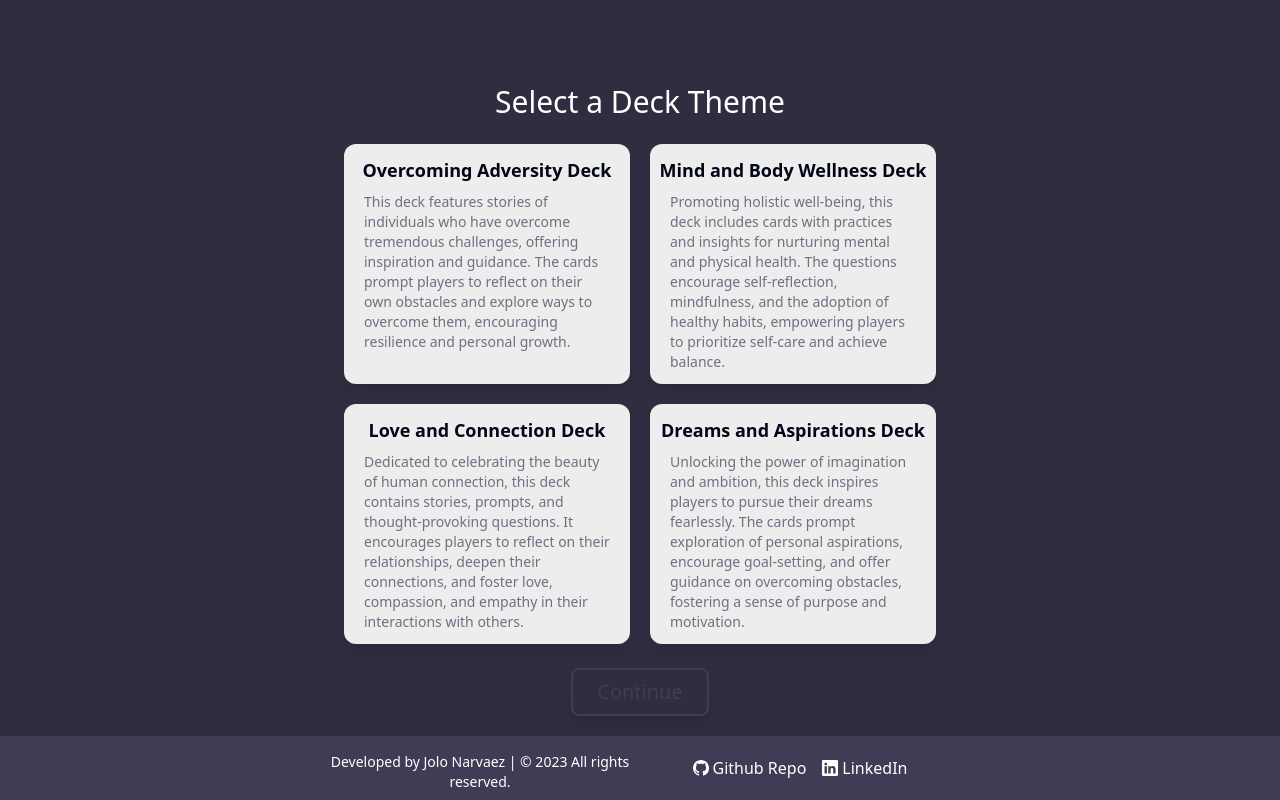
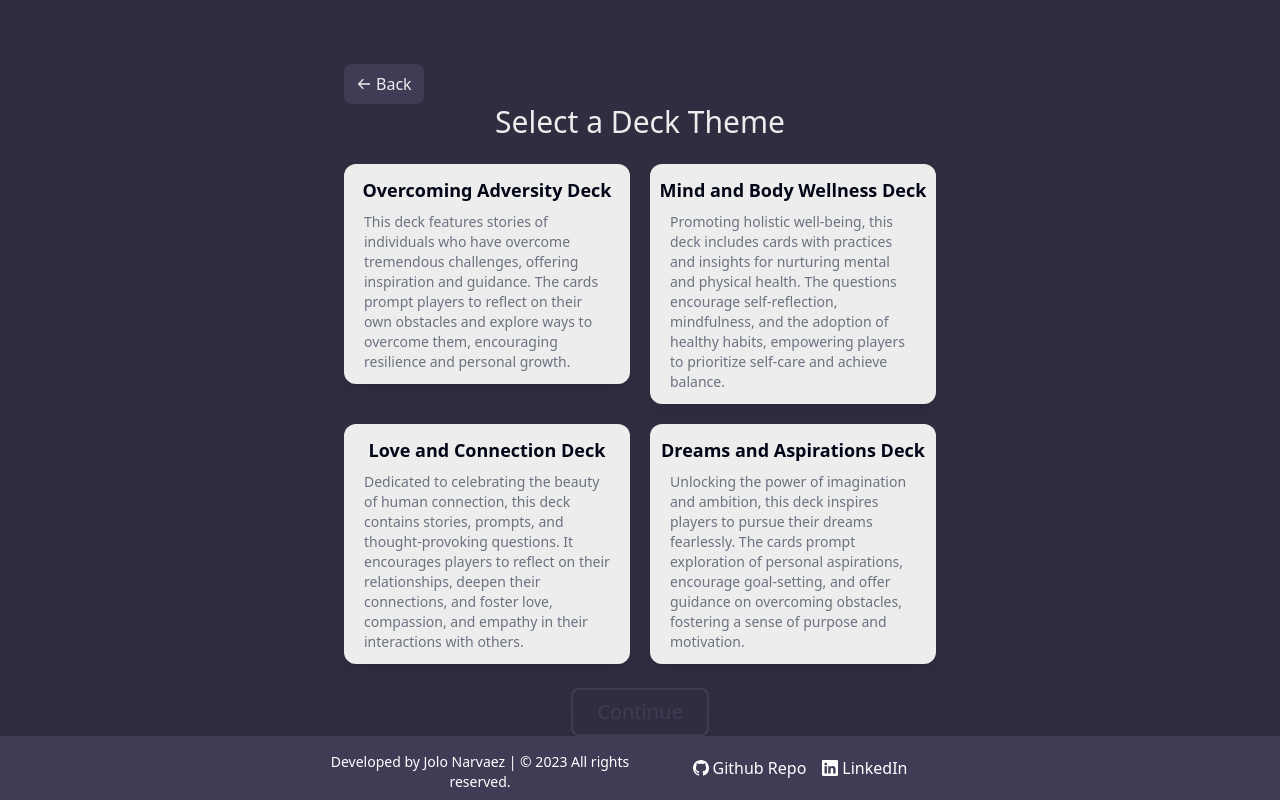
Before and after one commit to jolonarvaez/more-than-strangers, a Next.js app: page /start in a window 1280 px wide. Built offline with nearby package versions, Linux system fonts and the light colour scheme.

Commit message:
added ui componentes

```diff
--- a/package.json
+++ b/package.json
@@ -22,6 +22,7 @@
     "react": "18.2.0",
     "react-dom": "18.2.0",
     "react-icons": "^4.9.0",
+    "react-router-dom": "^6.13.0",
     "tailwindcss": "3.3.2",
     "typescript": "5.1.3"
   }
--- a/pages/start.tsx
+++ b/pages/start.tsx
@@ -1,8 +1,10 @@
 import Card from "@/components/Card";
 import { RadioGroup } from "@headlessui/react";
-import { Fragment, useState } from "react";
+import { Fragment, useEffect, useState } from "react";
 import { motion, AnimatePresence } from "framer-motion";
 import { AiOutlineLeft, AiOutlineRight } from "react-icons/ai";
+import { BiArrowBack } from "react-icons/bi";
+import Link from "next/link";
 import OverComingAversity from "../data/overcomingadversity.json";
 import DreamsAndAspirations from "../data/dreamsandaspirations.json";
 import LoveAndConnection from "../data/loveandconnection.json";
@@ -95,21 +97,39 @@ const start = () => {
     setCurrentPrompt(cards[cardIndex - 1].prompt);
   };
 
+  const back = () => {
+    setThemeSelect(true);
+    setTheme("");
+    setCardIndex(0);
+    setIsFlipped(false);
+    setGame(false);
+  };
+
+  const refreshPage = () => {
+    window.location.reload();
+  };
+
   return (
     <div className="bg-game-bg h-screen">
-      <AnimatePresence>
       {themeSelect && (
-          <motion.div
-            exit={{ y: 200, opacity: "0" }}
-            transition={{ duration: 0.8, ease: "easeOut" }}
-          >
         <div className="w-full lg:w-3/4 xl:w-6/12 h-screen flex flex-col justify-center mx-auto">
-              <div className="text-white text-center font-medium text-3xl animate-in">
+          <div className="mx-6">
+            <Link href="/">
+              <button className="text-material-white bg-purple px-3 py-2 rounded-lg flex flex-row space-x-1 hover:opacity-50 transition">
+                <div className="my-auto">
+                  <BiArrowBack />
+                </div>
+                <div>Back</div>
+              </button>
+            </Link>
+          </div>
+          <div className="text-material-white text-center font-medium text-3xl animate-in">
             Select a Deck Theme
           </div>
           <RadioGroup value={theme} onChange={setTheme}>
             <div className="mt-6 mx-6 grid grid-cols-1 md:grid-cols-2 gap-5">
               {themes.map((theme) => (
+                <motion.div whileHover={{ scale: 1.05 }}>
                   <RadioGroup.Option
                     key={theme.name}
                     value={theme.name}
@@ -119,7 +139,7 @@ const start = () => {
                       <div
                         className={`py-3 rounded-xl animate-in shadow-lg cursor-pointer hover:scale-105 ${
                           checked
-                              ? "bg-purple transition ease-in-out text-white ring-2 ring-offset-2"
+                            ? "bg-purple transition ease-in-out text-material-white ring-2 ring-offset-2"
                             : "bg-material-white text-slate-950"
                         }`}
                         style={
@@ -139,6 +159,7 @@ const start = () => {
                       </div>
                     )}
                   </RadioGroup.Option>
+                </motion.div>
               ))}
             </div>
           </RadioGroup>
@@ -160,12 +181,24 @@ const start = () => {
             </button>
           </div>
         </div>
-          </motion.div>
       )}
 
       {game && (
-          <div className="w-screen h-screen flex items-center justify-center mx-auto ">
-            <div className="space-y-3">
+        <div className="h-screen">
+          <div className="w-full lg:w-3/4 xl:w-6/12 h-screen flex flex-col justify-center mx-auto">
+            <div className="w-full lg:w-1/2 xl:w-1/3 mx-6">
+              <button
+                onClick={back}
+                className="text-material-white bg-purple px-3 py-2 rounded-lg flex flex-row space-x-1 hover:opacity-50 transition"
+              >
+                <div className="my-auto">
+                  <BiArrowBack />
+                </div>
+                <div>Back</div>
+              </button>
+            </div>
+            <div className="flex flex-col justify-center items-center ">
+              <div className="space-y-4">
                 <div
                   className="text-center text-white text-2xl animate-in"
                   style={{ "--index": 1 } as React.CSSProperties}
@@ -204,24 +237,34 @@ const start = () => {
                     </button>
                   </motion.div>
                   <motion.div whileTap={{ scale: 0.8 }}>
+                    {cardIndex != 19 ? (
+                      <div>
                         <button
                           onClick={nextCard}
                           className="text-white bg-purple p-2 rounded-md border-2 border-material-white"
                         >
-                    {cardIndex == 19 ? (
-                      <div className="text-md">Finish</div>
-                    ) : (
                           <div>
                             <AiOutlineRight />
                           </div>
+                        </button>
+                      </div>
+                    ) : (
+                      <div>
+                        <button
+                          onClick={refreshPage}
+                          className="text-white bg-purple py-1 px-2 rounded-md border-2 border-material-white"
+                        >
+                          <div className="text-md">Finish</div>
+                        </button>
+                      </div>
                     )}
-                  </button>
                   </motion.div>
                 </div>
               </div>
             </div>
+          </div>
+        </div>
       )}
-      </AnimatePresence>
     </div>
   );
 };
```
Also changed, not shown: 1 other file (tests, documents, lock files or other folders). Lines whose indentation alone changed are shown as unchanged.
